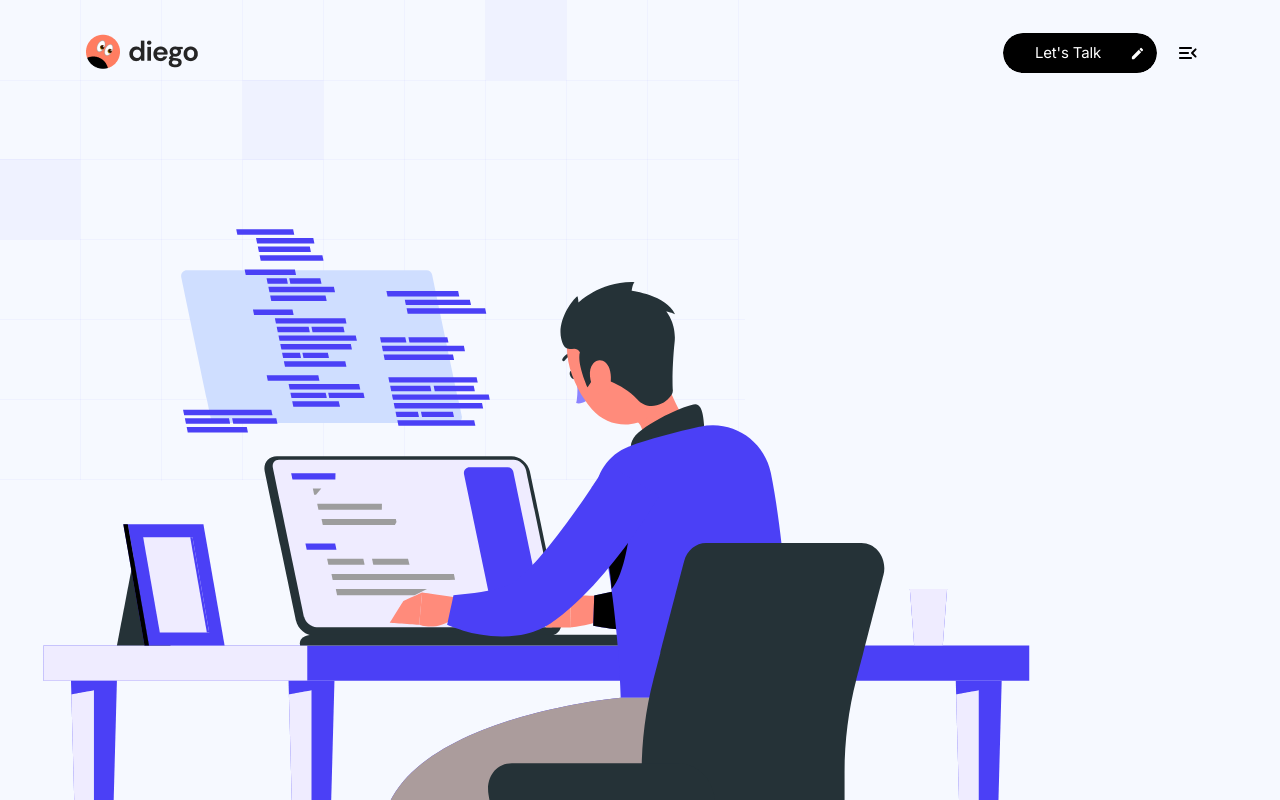
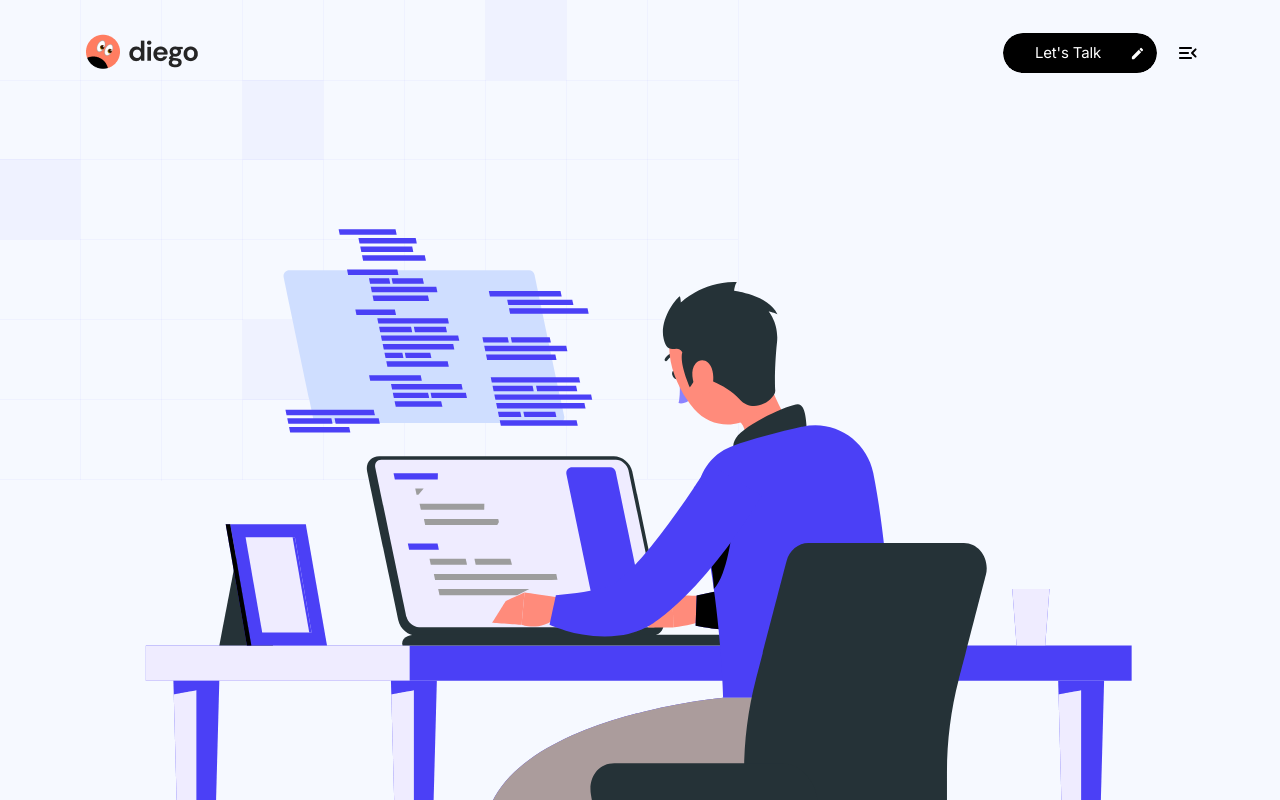
Before and after one commit to akshaymordiya/profile-web-app, a Next.js app: page / in a window 1280 px wide. Shown: the top 800 px of the page. Built offline with nearby package versions, Linux system fonts and the light colour scheme; a web font is replaced by a local one.

Commit message:
lottie animation added

```diff
--- a/package.json
+++ b/package.json
@@ -18,7 +18,6 @@
     "countup.js": "^2.8.0",
     "gsap": "^3.12.5",
     "lottie-react": "^2.4.0",
-    "lottie-web": "^5.12.2",
     "next": "14.2.3",
     "react": "^18",
     "react-bootstrap": "^2.10.2",
--- a/src/app/(home)/sections/Hero/index.scss
+++ b/src/app/(home)/sections/Hero/index.scss
@@ -258,10 +258,41 @@
 
     .lottie_animation {
       width: 100%;
+      display: flex;
+      justify-content: center;
+      align-items: center;
       transform: translateX(-10%);
+
+      @include respond-to ('desktop') {
+        transform: none;
+      }
+
+      @include respond-to ('large_tablet') {
+        transform: none;
+      }
+
+      @include respond-to ('small_tablet') {
+        transform: none;
+      }
+
+      @include respond-to ('phone') {
+        transform: none;
+      }
 
       &_wrapper {
         width: 100%;
+
+        @include respond-to ('large_tablet') {
+          width: 60%;
+        }
+
+        @include respond-to ('small_tablet') {
+          width: 60%;
+        }
+
+        @include respond-to ('phone') {
+          width: 70%;
+        }
       }
 
       @include respond-to ('desktop'){
--- a/src/app/components/AnimatedCharactors/index.scss
+++ b/src/app/components/AnimatedCharactors/index.scss
@@ -1,10 +1,12 @@
 @import "../../../styles/animations";
+@import "../../../styles/variables";
 
 .charactor-wrapper {
   width: fit-content;
   height: auto;
   display: inline-block;
   position: relative;
+  font-family: $bungee-font;
 
   &.space-end-x {
     margin-right: 30px;
--- a/src/styles/global.scss
+++ b/src/styles/global.scss
@@ -1,3 +1,5 @@
+@import "./variables";
+
 /* Global CSS Reset */
 * {
   margin: 0;
```
